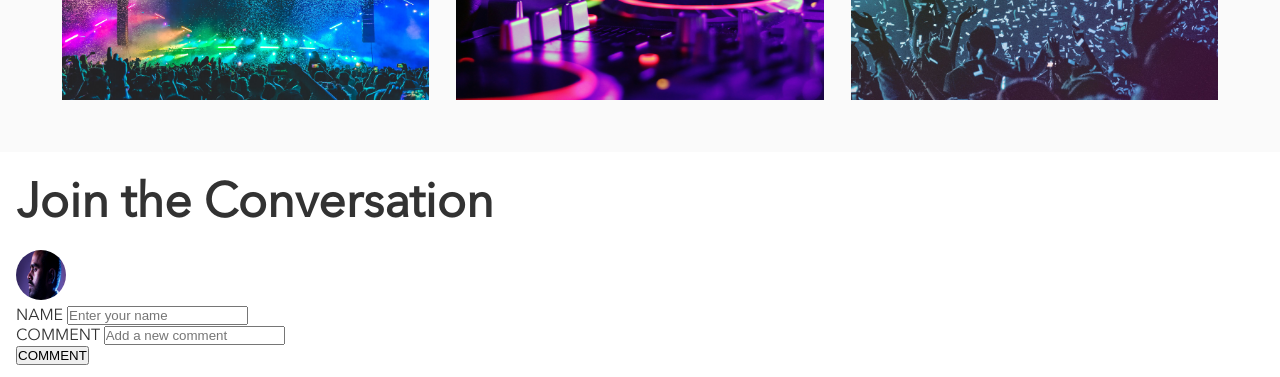
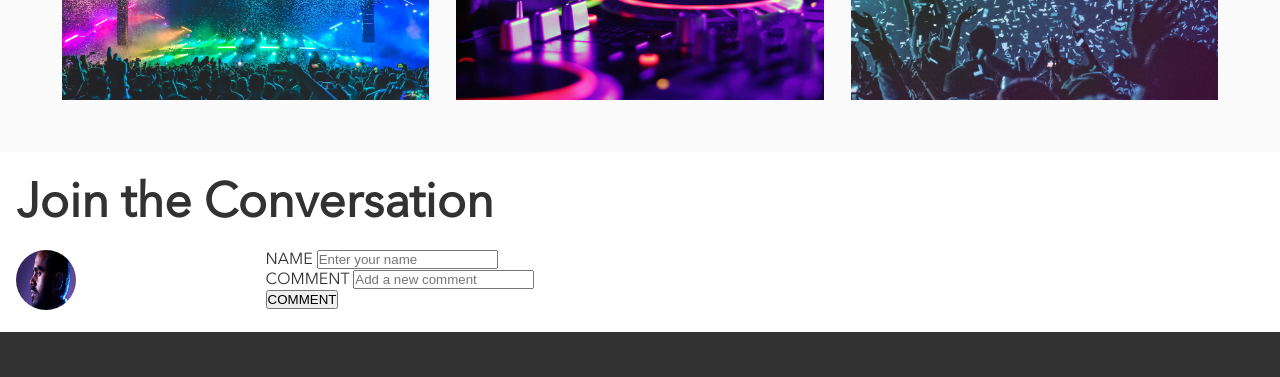
Before and after one commit to maximus8k/maxim-kudashkin-bandsite, a plain HTML site: page index.html in a window 1280 px wide. Shown: the part 2563-2940 px from the top of the page. Drawn offline with nearby package versions, Linux system fonts and the light colour scheme; files that its build step writes are made by us from their sources; no server answers.

Commit message:
Added change to bio scss

```diff
--- a/styles/bio.scss
+++ b/styles/bio.scss
@@ -216,6 +216,10 @@ body {
     background-color: $white;
     padding: 24px 1rem 16px 1rem;
 
+    .comments__form--container {
+        display: flex;
+        flex-direction: row;
+    }
     .comments__title {
         width: 100%;
         font-size: 2rem;
@@ -225,13 +229,14 @@ body {
     }
     .comments__form--avatar {
         width: 20%;
+
+        img{
+            border-radius: 50%;
+            width: 60px;
+            height: 60px;
+        }
     }
 
-    img{
-        border-radius: 50%;
-        width: 50px;
-        height: 50px;
-    }
 
     .ccomments__form--body{
         width: 80%;
```
